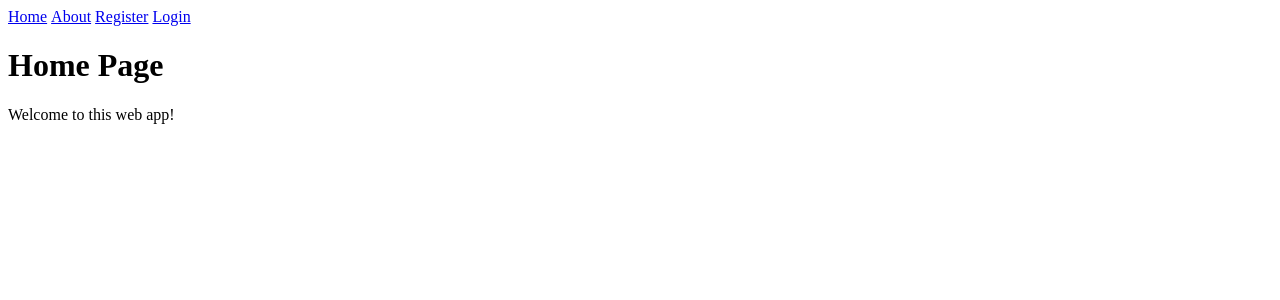
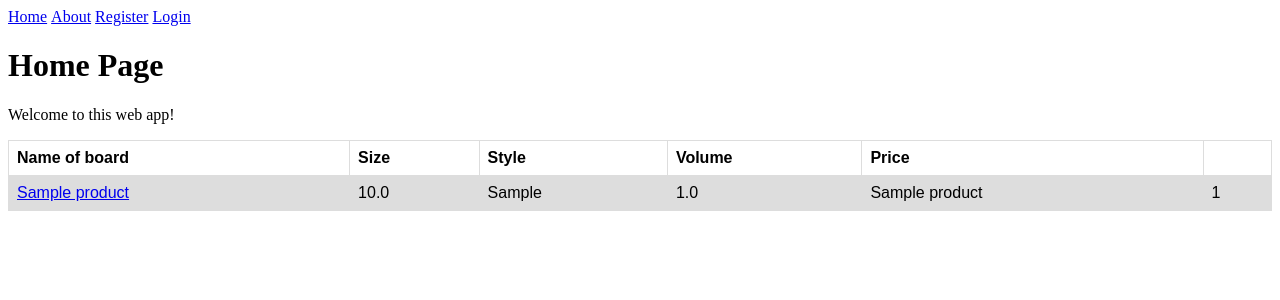
Before and after one commit to jamesljeffrey1995/surfBoardShop, a Flask app: page / in a window 1280 px wide. Shown: the top 300 px of the page. Run offline with Flask 2, Linux system fonts and the light colour scheme; tables that the repository leaves empty hold one stand-in row (values such as "Sample post").

Commit message:
use of dynamic URL so each product has its own page, uses HREF

```diff
--- a/application/forms.py
+++ b/application/forms.py
@@ -1,4 +1,4 @@
-from wtforms import StringField, SubmitField, PasswordField, BooleanField, SelectField, DecimalField
+from wtforms import StringField, SubmitField, PasswordField, BooleanField, SelectField, DecimalField, IntegerField
 from wtforms.validators import DataRequired, Length, Email, EqualTo, ValidationError
 from application.models import Users
 from flask_wtf import FlaskForm
@@ -95,3 +95,7 @@ class PostForm(FlaskForm):
     size = DecimalField('Size', places=1)
     price = DecimalField('Price', places=2)
     submit = SubmitField('Post!')
+
+class Quantity(FlaskForm):
+    first_name = IntegerField('Quantity')
+    submit = SubmitField('Update')
--- a/application/models.py
+++ b/application/models.py
@@ -21,7 +21,7 @@ class Users(db.Model, UserMixin):
         ])
 
 
-class Order(db.Model):
+class Orders(db.Model):
     id = db.Column(db.Integer, primary_key=True)
     date_ordered = db.Column(db.DateTime, nullable=False, default=datetime.utcnow)
     user_id = db.Column(db.Integer, db.ForeignKey('users.id'), nullable=False)
@@ -39,6 +39,6 @@ class Product(db.Model):
 class Order_line(db.Model):
     id = db.Column(db.Integer, primary_key=True)
     product_id = db.Column(db.Integer, db.ForeignKey('product.id'), nullable=False)
-    order_id = db.Column(db.Integer, db.ForeignKey('order.id'), nullable=False)
+    order_id = db.Column(db.Integer, db.ForeignKey('orders.id'), nullable=False)
     quantity = db.Column(db.Integer, nullable=False)
     total = db.Column(db.Float, nullable=False)
--- a/application/routes.py
+++ b/application/routes.py
@@ -1,8 +1,9 @@
 from application import app, db, bcrypt
-from application.models import Product, Users, Order, Order_line
+from application.models import Product, Users, Orders, Order_line
 from flask_login import login_user, current_user, logout_user, login_required, current_user
 from application.forms import PostForm, RegistrationForm, LoginForm, UpdateAccountForm
 from flask import render_template, redirect, url_for, request
+import pymysql
 
 @app.route('/register', methods=['GET', 'POST'])
 def register():
@@ -69,7 +70,16 @@ def account_delete():
 @app.route('/home')
 def home():
     postData = Product.query.all()
-    return render_template('home.html', title='Home', posts=postData)
+    return render_template('home.html', title='Home', product=postData)
+
+
+@app.route('/Product/<productItem>')
+def product(productItem):
+    if int(productItem) > Product.query.count():
+        return redirect(url_for('home'))
+    data =Product.query.filter_by(id=productItem).first()
+    return render_template('product.html', title='Post', data=data)
+
 
 
 
--- a/application/templates/home.html
+++ b/application/templates/home.html
@@ -1,5 +1,44 @@
 {% extends "layout.html" %}
 {% block body_content %}
-    <h1>Home Page</h1>
+	<h1>Home Page</h1>
 	<p>Welcome to this web app!</p>
+	<head>
+	<style>
+		table {
+  			font-family: arial, sans-serif;
+  			border-collapse: collapse;
+  			width: 100%;
+		}
+
+		td, th {
+  			border: 1px solid #dddddd;
+  			text-align: left;
+  			padding: 8px;
+		}
+
+		tr:nth-child(even) {
+  			background-color: #dddddd;
+		}
+	</style>
+	</head>
+	<table>
+		<tr>
+			<th>Name of board</th>
+    			<th>Size</th>
+    			<th>Style</th>
+			<th>Volume</th>
+			<th>Price</th>
+			<th></th>
+		</tr>
+		{% for item in product %}
+  		<tr>
+			<td><a href="{{ url_for('product', productItem=item.id)}}">{{ item.name }}</a></td>
+    			<td>{{ item.size }}</td>
+    			<td>{{ item.style }}</td>
+			<td>{{ item.volume }}</td>
+			<td>{{ item.name }}</td>
+			<td>{{ item.id }}</td>
+  		</tr>
+		{% endfor %}
+	</table>
 {% endblock %}
--- a/create.py
+++ b/create.py
@@ -1,5 +1,5 @@
 from application import db
-from application.models import Users, Product, Order_line, Order
+from application.models import Users, Product, Order_line, Orders
 
 db.drop_all()
 db.create_all()
```
Also changed, not shown: application/templates/product.html (added, +9 -0 lines).
